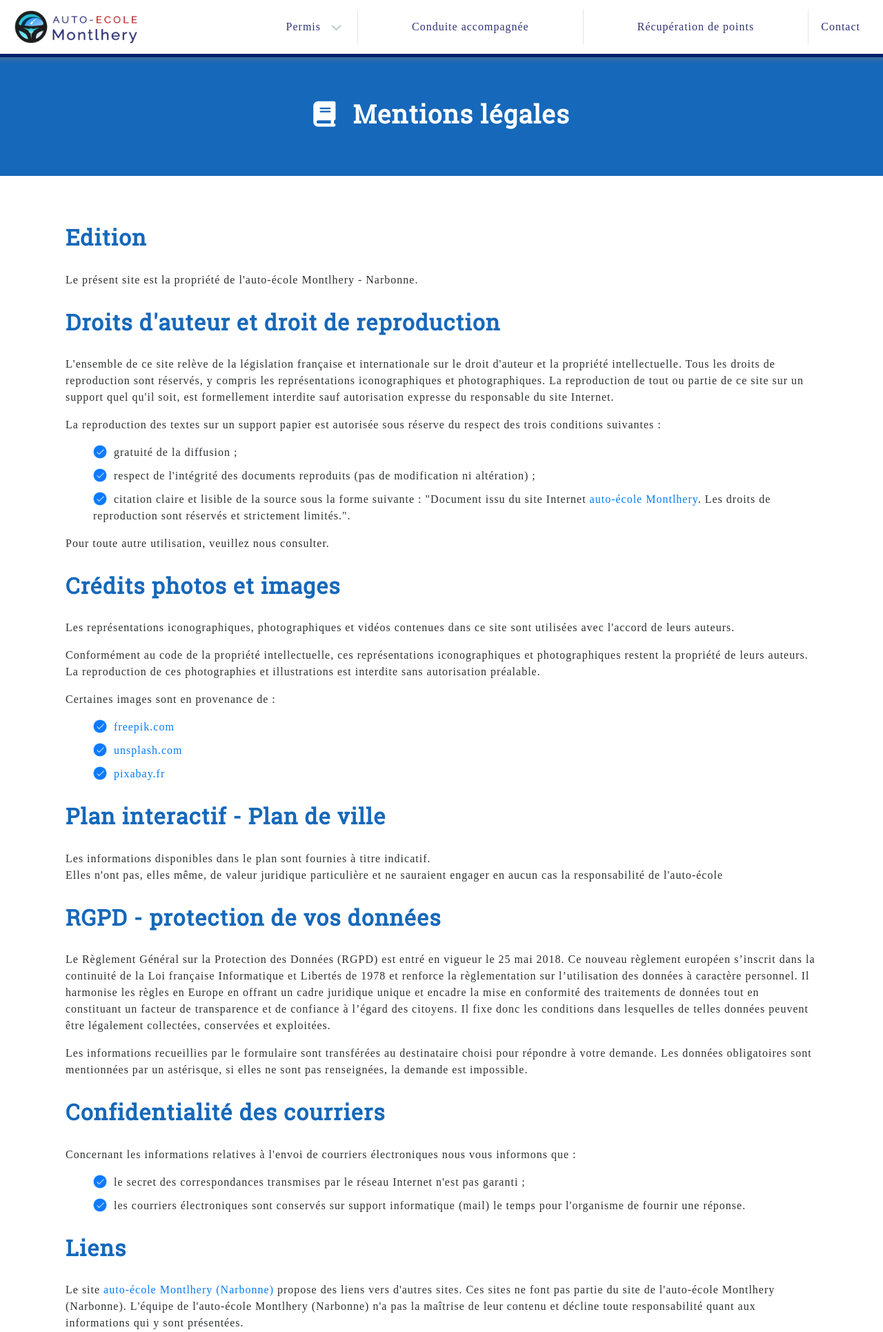
After one commit to Aurore-git/Montlhery, a PHP site: page /code/mentions.php in a window 1280 px wide. The commit adds this page. Shown: the top 1931 px of the page at 69% size. Run offline with PHP 8.4, Linux system fonts and the light colour scheme; some libraries are stand-ins or nearby versions; some web fonts are replaced.

Commit message:
mentionslégales, footer

```diff
--- a/assets/css/footer.css
+++ b/assets/css/footer.css
@@ -15,11 +15,11 @@ footer .prepacode-section {
 }
 
 footer .prepacode-section img {
-  padding: 1em;
-  transition: 1s;
+  padding: 20px;
+  transition: 0.5s;
 }
 footer .prepacode-section img:hover {
-  box-shadow: 0 0 15px 2px #f2f0ff;
+  border: 3px solid #88D6FF;
   background: #1668ba;
   transform: rotateZ(10deg);
 }
@@ -48,6 +48,15 @@ footer .copyright {
   color: #5f6f80;
   padding-top: 20px;
   padding-bottom: 20px;
+}
+
+footer div.copyright a.a-mentions{
+  color: #5f6f80 !important;
+  margin-left: 5px;
+}
+
+footer div.copyright a.a-mentions:hover{
+  color: #5f6f80 !important;
 }
 
 .separator-custom {
--- a/assets/css/permis.css
+++ b/assets/css/permis.css
@@ -978,3 +978,15 @@ div.container-fluid-fonce {
     background-image: none;
   }
 }
+
+/*---Mentions légales---*/
+
+h2.mentions-legales{
+  font-size: 0.5em;
+  font-family: 'Roboto-Slab';
+  margin: 30px 0;
+}
+
+.links-mentions{
+  word-break: break-all;
+}
--- /dev/null
+++ b/code/mentions.php
@@ -0,0 +1,85 @@
+<!--header-->
+<?php include '../includes/header-page.php'; ?>
+<div class="bg-custom-blue">
+	<div class="row p-8">
+		<div class="col-12">
+			<h1 class="text-center text-white"><i class="fas fa-book mr-4"></i>Mentions légales</h1>
+		</div>
+	</div>
+</div>
+<div class="row p-8">
+	<div class="col-12">
+		<h2 class="mentions-legales">Edition</h2>
+		<p>
+		Le présent site est la propriété de l'auto-école Montlhery - Narbonne.
+		</p>
+		<h2 class="mentions-legales">Droits d'auteur et droit de reproduction</h2>
+		<p>
+		L'ensemble de ce site relève de la législation française et internationale sur le droit d'auteur et la propriété intellectuelle. Tous les droits de reproduction sont réservés, y compris les représentations iconographiques et photographiques.
+		La reproduction de tout ou partie de ce site sur un support quel qu'il soit, est formellement interdite sauf autorisation expresse du responsable du site Internet.
+		</p>
+		<p>
+		La reproduction des textes sur un support papier est autorisée sous réserve du respect des trois conditions suivantes :
+		</p>
+		<ul class="ul-style">
+			<li>gratuité de la diffusion ;</li>
+			<li>respect de l'intégrité des documents reproduits (pas de modification ni altération) ;</li>
+			<li>citation claire et lisible de la source sous la forme suivante : "Document issu du site Internet <a href="../index.php">auto-école Montlhery</a>. Les droits de reproduction sont réservés et strictement limités.".</li>
+		</ul>
+		<p>
+		Pour toute autre utilisation, veuillez nous consulter.
+		</p>
+		<h2 class="mentions-legales">Crédits photos et images</h2>
+		<p>Les représentations iconographiques, photographiques et vidéos contenues dans ce site sont utilisées avec l'accord de leurs auteurs.
+		</p>
+		<p>Conformément au code de la propriété intellectuelle, ces représentations iconographiques et photographiques restent la propriété de leurs auteurs. La reproduction de ces photographies et illustrations est interdite sans autorisation préalable.
+		</p>
+		<p>Certaines images sont en provenance de :</p>
+			<ul class="ul-style">
+				<li><a href="https://fr.freepik.com/">freepik.com</a></li>
+				<li><a href="https://unsplash.com/">unsplash.com</a></li>
+				<li><a href="https://pixabay.com/fr/">pixabay.fr</a></li>
+			</ul>
+		<h2 class="mentions-legales">Plan interactif - Plan de ville</h2>
+		<p>Les informations disponibles dans le plan sont fournies à titre indicatif.<br/>
+		Elles n'ont pas, elles même, de valeur juridique particulière et ne sauraient engager en aucun cas la responsabilité de l'auto-école
+		</p>
+		<h2 class="mentions-legales">RGPD - protection de vos données</h2>
+		<p>Le Règlement Général sur la Protection des Données (RGPD) est entré en vigueur le 25 mai 2018. Ce nouveau règlement européen s’inscrit dans la continuité de la Loi française Informatique et Libertés de 1978 et renforce la règlementation sur l’utilisation des données à caractère personnel. Il harmonise les règles en Europe en offrant un cadre juridique unique et encadre la mise en conformité des traitements de données tout en constituant un facteur de transparence et de confiance à l’égard des citoyens. Il fixe donc les conditions dans lesquelles de telles données peuvent être légalement collectées, conservées et exploitées.
+		</p>
+		<p>Les informations recueillies par le formulaire sont transférées au destinataire choisi pour répondre à votre demande. Les données obligatoires sont mentionnées par un astérisque, si elles ne sont pas renseignées, la demande est impossible.
+		</p>
+		<h2 class="mentions-legales">Confidentialité des courriers</h2>
+		<p>Concernant les informations relatives à l'envoi de courriers électroniques nous vous informons que :
+		</p>
+		<ul class="ul-style">
+			<li>le secret des correspondances transmises par le réseau Internet n'est pas garanti ;</li>
+			<li>les courriers électroniques sont conservés sur support informatique (mail) le temps pour l'organisme de fournir une réponse.</li>
+		</ul>
+		<h2 class="mentions-legales">Liens</h2>
+		<p>Le site <a href="../index.php">auto-école Montlhery (Narbonne)</a> propose des liens vers d'autres sites. Ces sites ne font pas partie du site de l'auto-école Montlhery (Narbonne). L'équipe de l'auto-école Montlhery (Narbonne) n'a pas la maîtrise de leur contenu et décline toute responsabilité quant aux informations qui y sont présentées.</p>
+		<h2 class="mentions-legales">Conception - Réalisation</h2>
+		<p>Ce site a été conçu et réalisé par une équipe d'apprenants en formation développement web et applications web mobiles appartenant à la structure Simplon, Narbonne.</p>
+		<p>L'équipe de développement web se constitue de 4 apprenants : Aurore, Benjamin, Clarisse et Mikail.</p>
+		<h2 class="mentions-legales">Hébergement</h2>
+		<p>L'hébergement est réalisé par <a href="https://www.ihneo.fr/">inheo</a>.</p>
+		<h2 class="mentions-legales">Politique des cookies</h2>
+		<p class="font-weight-bold lead">Qu'est-ce qu'un cookie ?</p>
+		<p>Un cookie est un petit fichier texte déposé sur votre ordinateur lors de la visite d'un site. Ils ont pour but de collecter des informations relatives à votre navigation sur les sites et de vous adresser des services personnalisés. Dans votre ordinateur les cookies sont gérés par votre navigateur internet.</p>
+		<p class="font-weight-bold lead">Quels sont les cookies utilisés sur le site <a href="../index.php">auto-école Montlhery</a> ?</p>
+		<p>
+			Afin de rendre les services plus performants, le site utilise des « cookies ». Ces cookies fournissent des informations sur la façon dont nos sites sont utilisés et permettent de fluidifier la navigation et d’améliorer l’expérience utilisateur.
+		</p>
+		<p class="font-weight-bold lead">Comment suppr­imer les cookies liés à ma visite sur <a href="../index.php">auto-école Montlhery</a> ?</p>
+		<p>Vous pouvez choisir de désactiver les cookies dans votre navigateur à tout moment en suivant les ­instructions fournies dans les fichiers d'aide de votre navigateur.<br/><br/>
+		Vous pouvez également paramétrer vos cookies directement dans les réglages de votre navigateur.</p>
+		<ul class="ul-style">
+			<li>Google Chrome : <a href="https://support.google.com/chrome/answer/95647?hl=fr" class="links-mentions">https://support.google.com/chrome/answer/95647?hl=fr</a></li>
+			<li>Internet Explorer : <a href="http://windows.microsoft.com/fr-fr/internet-explorer/delete-manage-cookies#ie=ie-11" class="links-mentions">http://windows.microsoft.com/fr-fr/internet-explorer/delete-manage-cookies#ie=ie-11</a></li>
+			<li>Mozilla Firefox : <a href="http://support.mozilla.org/fr/kb/activer-desactiver-cookies" class="links-mentions">http://support.mozilla.org/fr/kb/activer-desactiver-cookies</a></li>
+			<li>Safari : <a href="http://www.apple.com/fr/privacy/use-of-cookies/" class="links-mentions">http://www.apple.com/fr/privacy/use-of-cookies/</a></li>
+		</ul>
+	</div>
+</div>
+<!--footer-->
+<?php include '../includes/footer-page.php'; ?>
--- a/code/permis.php
+++ /dev/null
@@ -1,5 +0,0 @@
-<!--header-->
-<?php include '../includes/header-page.php'; ?>
-
-<!--footer-->
-<?php include '../includes/footer-page.php'; ?>
--- a/includes/footer-page.php
+++ b/includes/footer-page.php
@@ -11,8 +11,9 @@
             <strong>Lundi au Vendredi:</strong> <br />
             10h à 12h et de 14h à 19h <br />
             <strong>Samedi:</strong> <br />
-            10h à 12h et de 14h à 18h
+            10h à 12h et de 14h à 18h<br/>
           </p>
+          <p class="card-text">Agrément E1201102800</p>
         </div>
       </div>
     </div>
@@ -97,7 +98,7 @@
     </div>
     </div>
     <div class="row copyright justify-content-center">
-      Site hébergé par inheo - créé par Simplon - copyright 2021
+      Site hébergé par inheo - créé par Simplon - copyright 2021 - <a href="../code/mentions.php" class="a-mentions">Mentions légales</a>
     </div>
   </div>
 
--- a/includes/footer.php
+++ b/includes/footer.php
@@ -13,6 +13,7 @@
             <strong>Samedi:</strong> <br />
             10h à 12h et de 14h à 18h
           </p>
+          <p class="card-text">Agrément E1201102800</p>
         </div>
       </div>
     </div>
@@ -97,7 +98,7 @@
     </div>
     </div>
     <div class="row copyright justify-content-center">
-      Site hébergé par inheo - créé par Simplon - copyright 2021
+      Site hébergé par inheo - créé par Simplon - copyright 2021 - <a href="code/mentions.php" class="a-mentions">Mentions légales</a>
     </div>
   </div>
 
```
Also changed, not shown: code/conduite-accompagnee.php (+10 -7 lines).
